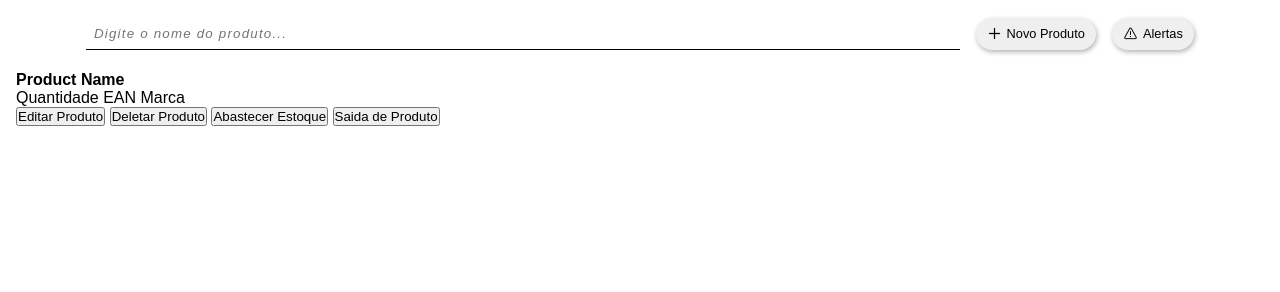
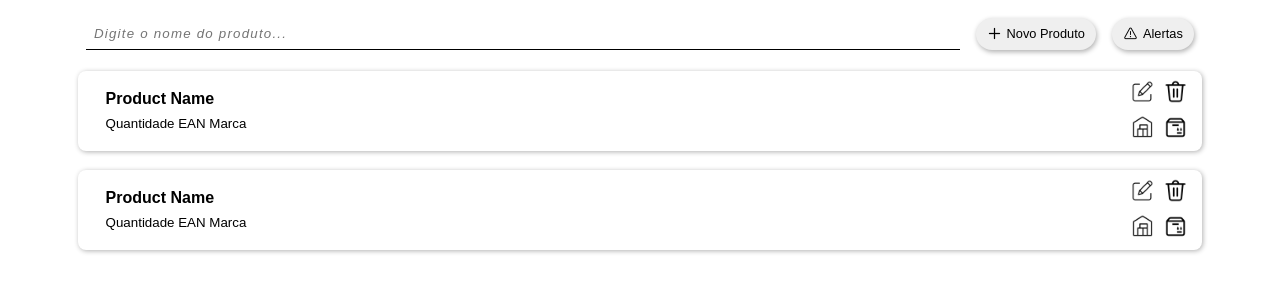
Before and after one commit to luccas-dev/manageInventory, a website: page index.html in a window 1280 px wide. Shown: the part 56-348 px from the top of the page. Drawn offline with Linux system fonts and the light colour scheme; a web font is replaced by a local one.

Commit message:
Estilização da lista de produtos e botões

```diff
--- a/index.html
+++ b/index.html
@@ -31,13 +31,41 @@
             <div class="product">
                 <div class="informations">
                     <strong>Product Name</strong>
-                    <p>Quantidade    EAN     Marca</p>
+                    <small>Quantidade    EAN     Marca</small>
                 </div>
                 <div class="buttons">
-                    <button id="editProduct">Editar Produto</button>
-                    <button id="deleteProduct">Deletar Produto</button>
-                    <button id="supplyStock">Abastecer Estoque</button>
-                    <button id="outputProduct">Saida de Produto</button>
+                    <button id="editProduct" title="Editar Produto">
+                        <img src="./public/assets/images/edit_icon.png" alt="Icone de edição">
+                    </button>
+                    <button id="deleteProduct" title="Deletar Produto">
+                        <img src="./public/assets/images/delete_icon.png" alt="Icone de deletar">
+                    </button>
+                    <button id="supplyStock" title="Abastecer Estoque">
+                        <img src="./public/assets/images/supply_icon.png" alt="Icone de abastecer">
+                    </button>
+                    <button id="outputProduct" title="Saida de Produto">
+                        <img src="./public/assets/images/output_icon.png" alt="Icone de saida">
+                    </button>
+                </div>
+            </div>
+            <div class="product">
+                <div class="informations">
+                    <strong>Product Name</strong>
+                    <small>Quantidade    EAN     Marca</small>
+                </div>
+                <div class="buttons">
+                    <button id="editProduct" title="Editar Produto">
+                        <img src="./public/assets/images/edit_icon.png" alt="Icone de edição">
+                    </button>
+                    <button id="deleteProduct" title="Deletar Produto">
+                        <img src="./public/assets/images/delete_icon.png" alt="Icone de deletar">
+                    </button>
+                    <button id="supplyStock" title="Abastecer Estoque">
+                        <img src="./public/assets/images/supply_icon.png" alt="Icone de abastecer">
+                    </button>
+                    <button id="outputProduct" title="Saida de Produto">
+                        <img src="./public/assets/images/output_icon.png" alt="Icone de saida">
+                    </button>
                 </div>
             </div>
         </section>
--- a/public/css/style.css
+++ b/public/css/style.css
@@ -68,3 +68,47 @@ header {
         }
     }
 }
+
+/* SECTION PRODUCT LIST*/
+#productList {
+    display: flex;
+    flex-direction: column;
+    align-items: center;
+    gap: 1.2rem;
+
+    & .product {
+        border: none;
+        border-radius: .5rem;
+        box-shadow: 1px 1px 5px #0000004f;
+
+        width: 90%;
+        display: flex;
+        justify-content: space-between;
+        padding: .5rem .7rem;
+
+        & .informations {
+            display: flex;
+            flex-direction: column;
+            justify-content: center;
+            padding-left: 1rem;
+            gap: .5rem;
+        }
+
+        & .buttons {
+            width: 60px;
+            display: flex;
+            gap: .5rem;
+            flex-flow: row wrap;
+
+            & button {
+                border: none;
+                background: transparent;
+                cursor: pointer;
+
+                & img {
+                    width: 25px;
+                }
+            }
+        }
+    }
+}
```
Also changed, not shown: public/assets/images/delete_icon.png (added), public/assets/images/edit_icon.png (added), public/assets/images/output_icon.png (added), public/assets/images/supply_icon.png (added).
